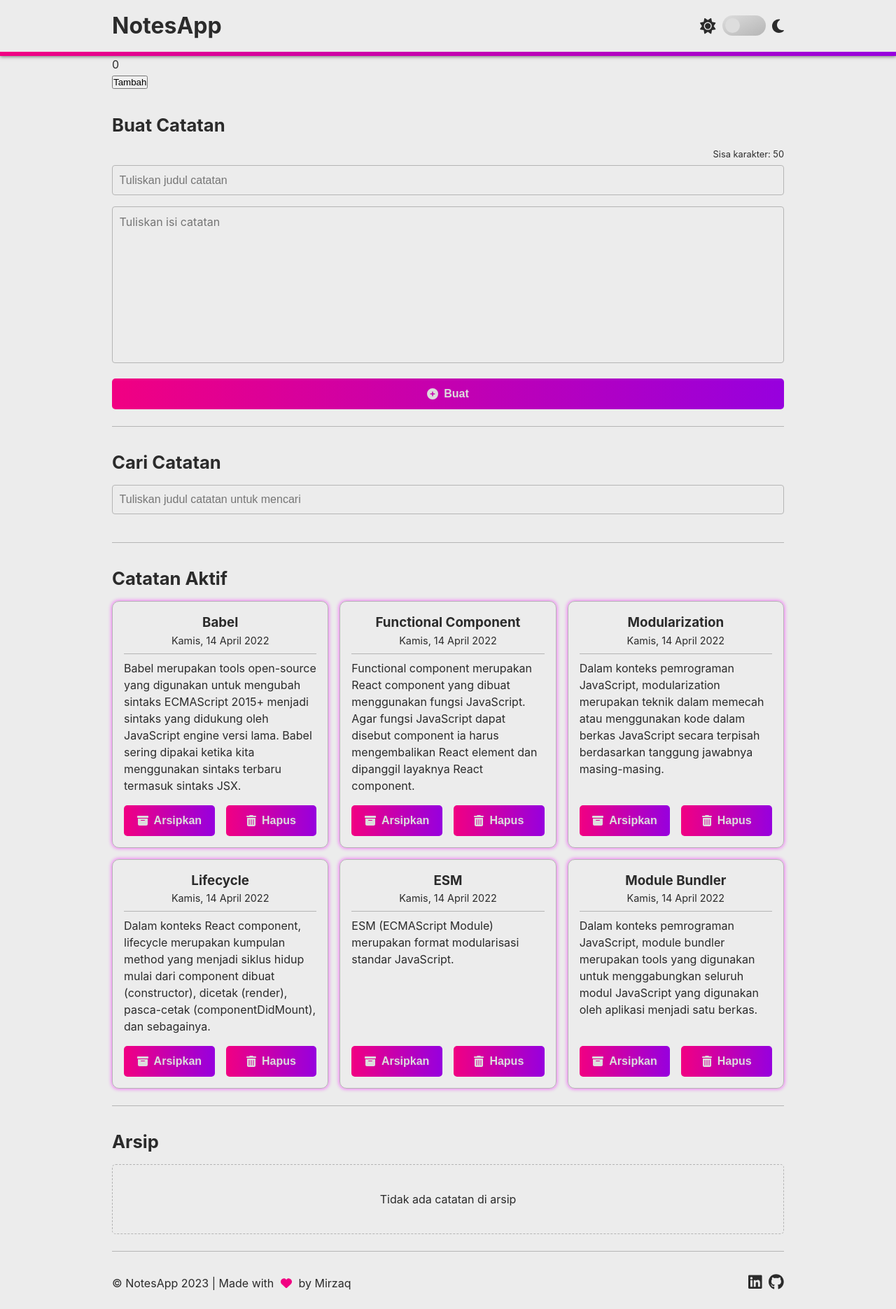
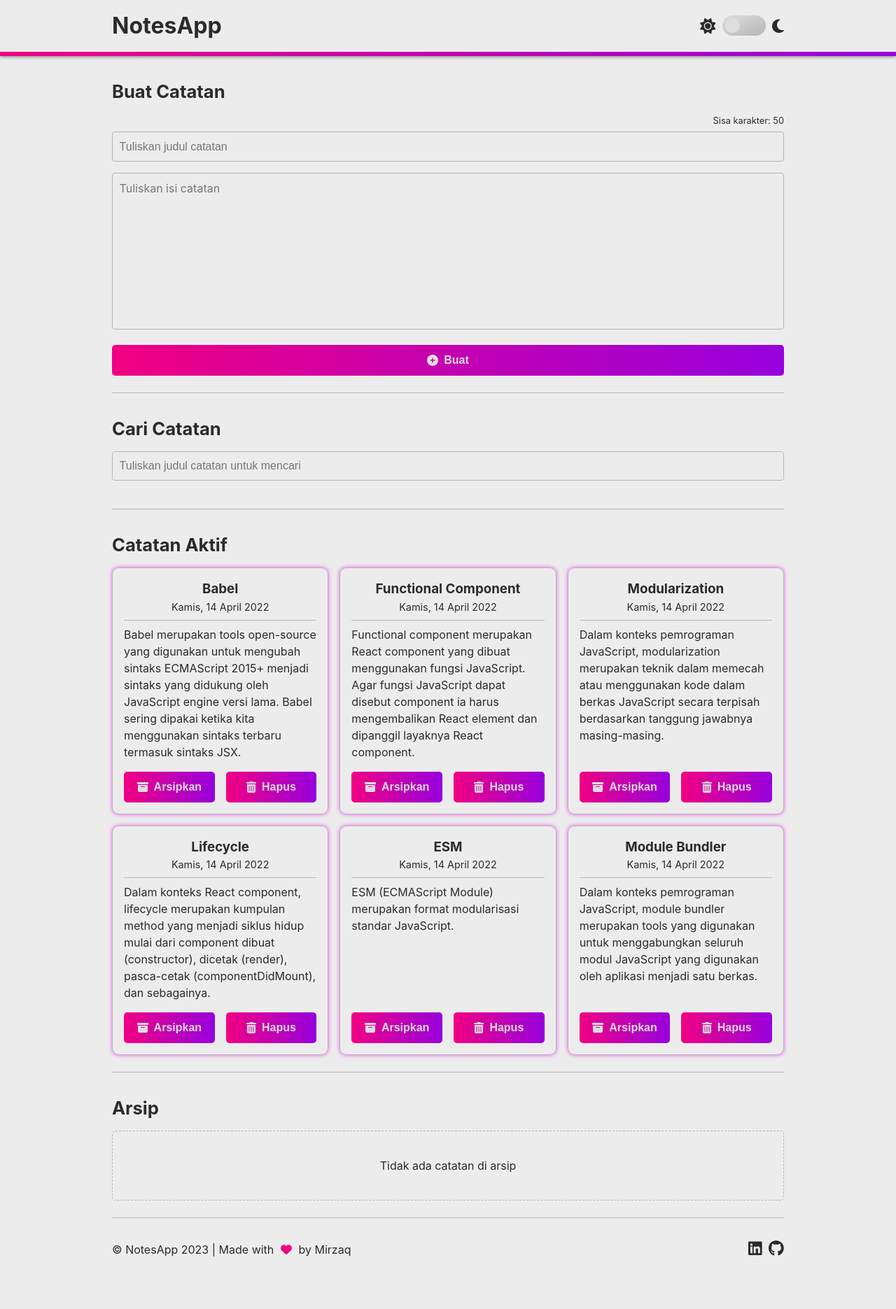
Before and after one commit to mirzaq19/notes-dcd, a React (Vite) app: page / in a window 1280 px wide. Shown: the whole page at 70% size. After the commit the page ends 1823 px from the top, so only its background shows below. Built offline with nearby package versions, Linux system fonts and the light colour scheme.

Commit message:
Revert "fix: cannot archive and delete note after search"
This reverts commit 7f0314e32dba7dc1fe35523a2c65a9a2673b21b9.

```diff
--- a/src/App.jsx
+++ b/src/App.jsx
@@ -4,13 +4,12 @@ import NotesForm from './components/NotesForm'
 import Search from './components/Search'
 import ThemeWrapper from './components/ThemeWrapper'
 import { getInitialData } from './utilities/getData'
-import { useEffect, useState } from 'react'
+import { useState } from 'react'
 
 function App() {
   const [notes, setNotes] = useState(getInitialData)
   const [searchNotes, setSearchNotes] = useState([])
   const [keyword, setKeyword] = useState('')
-  const [count, setCount] = useState(0)
 
   const onArchiveHandler = (id) => {
     const newNotes = notes.map((note) => {
@@ -39,25 +38,22 @@ function App() {
     ])
   }
 
-  useEffect(() => {
+  const onSearchHandler = (keyword) => {
+    setKeyword(keyword)
     const newNotes = notes.filter((note) => {
       const title = note.title.toLowerCase()
       return title.includes(keyword.toLowerCase())
     })
     setSearchNotes(newNotes)
-  }, [keyword, notes])
+  }
 
   return (
     <ThemeWrapper>
       <Layout>
-        <div>
-          <p>{count}</p>
-          <button onClick={() => setCount(count + 1)}>Tambah</button>
-        </div>
         <NotesForm onAddNote={onAddNoteHandler} />
-        <Search value={keyword} setValue={(value) => setKeyword(value)} />
+        <Search value={keyword} setValue={onSearchHandler} />
         <NoteList
-          notes={searchNotes}
+          notes={searchNotes.length > 0 ? searchNotes : notes}
           onArchive={onArchiveHandler}
           onDelete={onDeleteHandler}
         />
```
